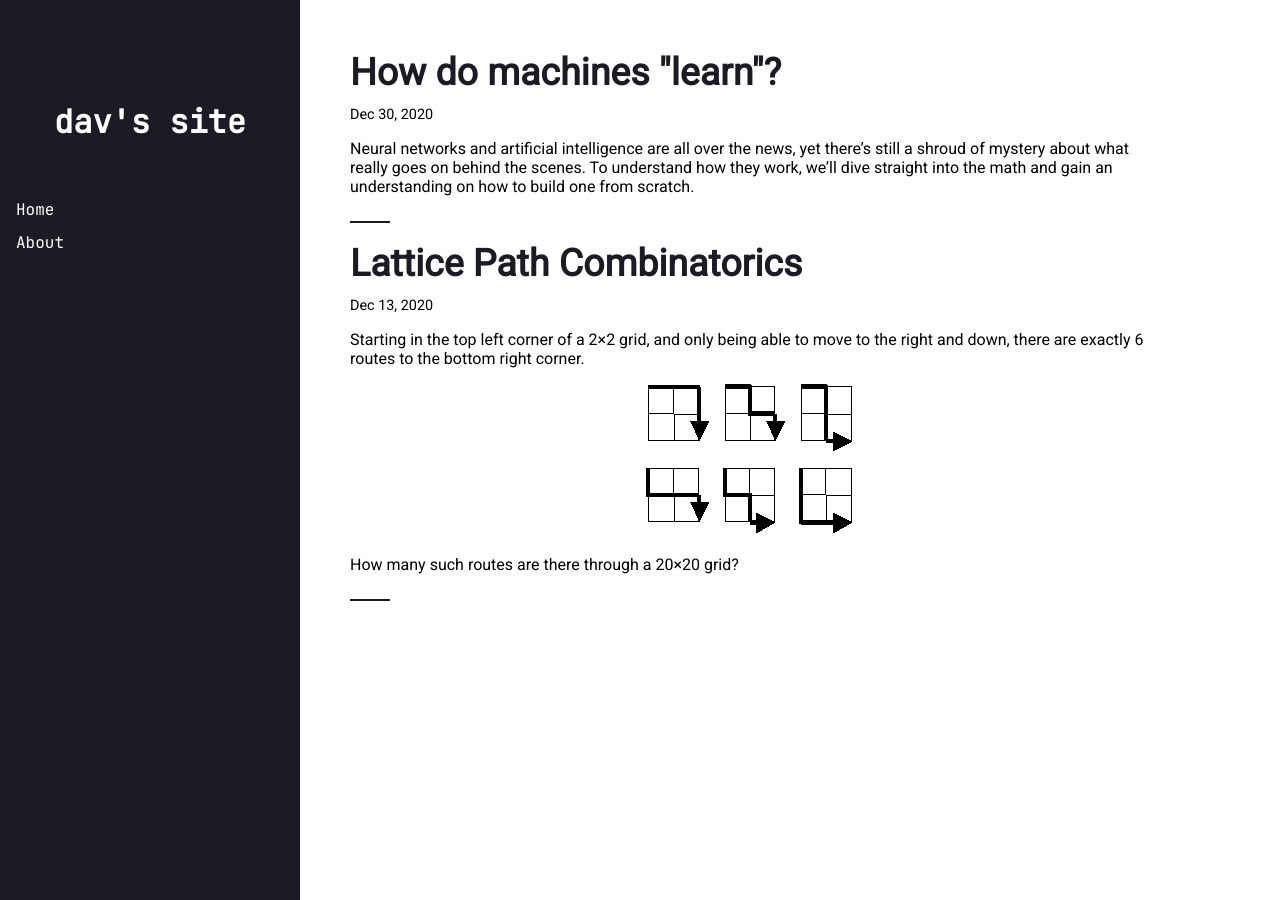
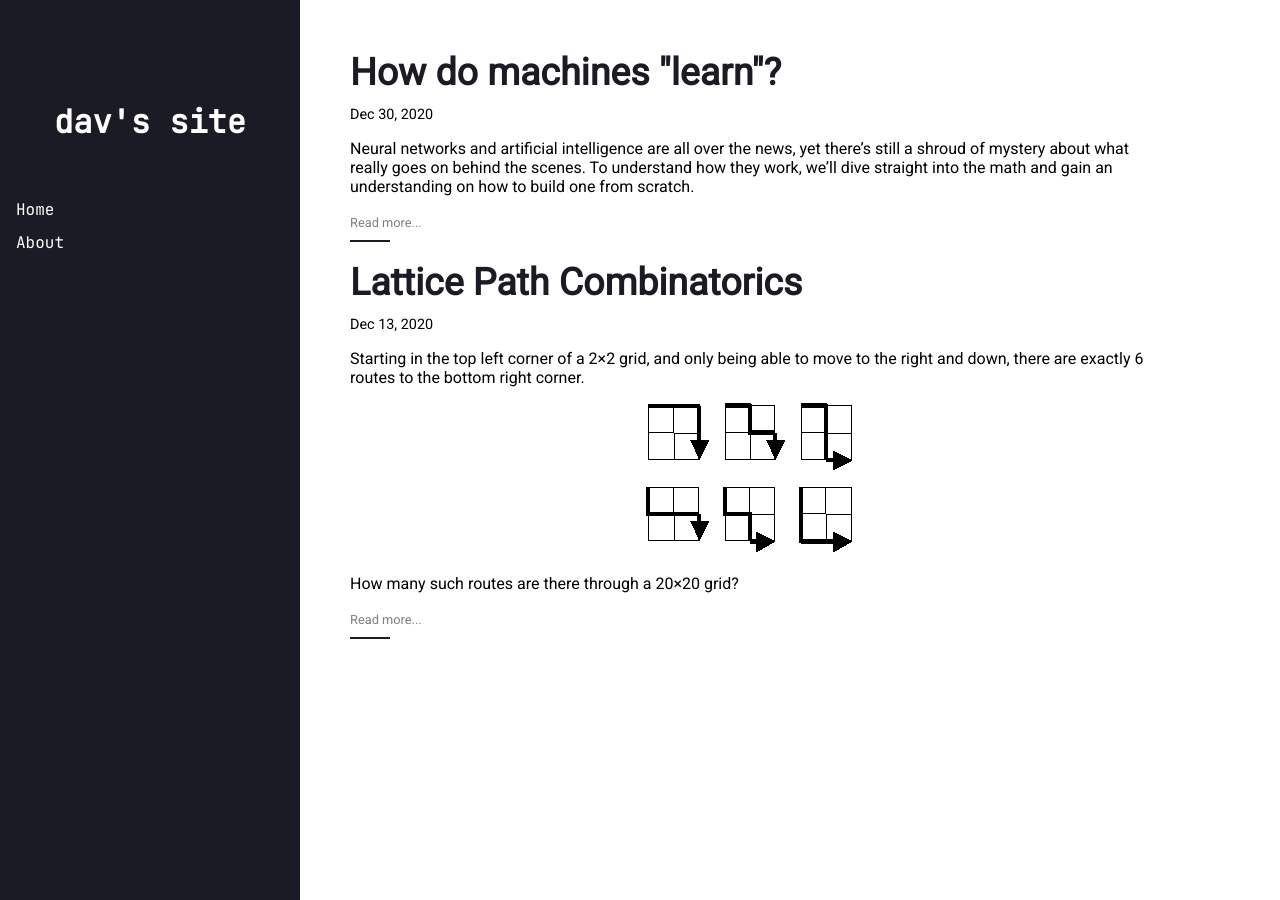
Before and after one commit to davidtranhq/davidtranhq.github.io, a Jekyll site: the page built from index.md, in a window 1280 px wide. Built offline with Jekyll 4.4.1, drawn with Linux system fonts in a browser that asks for light colours.

Commit message:
added read more

```diff
--- a/_layouts/home.html
+++ b/_layouts/home.html
@@ -32,6 +32,9 @@ layout: default
           <span class="post-meta">{{ post.date | date: date_format }}</span>
           {%- if site.show_excerpts -%}
             {{ post.excerpt }}
+            <a class="post-more" href="{{ post.url | relative_url }}">
+              Read more...
+            </a>
           {%- endif -%}
         </li>
         {%- endfor -%}
--- a/_sass/main.scss
+++ b/_sass/main.scss
@@ -66,6 +66,12 @@ body {
         font-weight: 100;
     }
 
+    .post-more {
+        text-decoration: none;
+        color: gray;
+        font-size: 0.8em;
+    }
+
     .post-content {
         line-height: 200%;
     }
@@ -119,6 +125,7 @@ body {
         height: 2px;
         background: $theme-color;
         position: absolute;
+        left: 0px;
         bottom: -1px;
     }
 }
```
